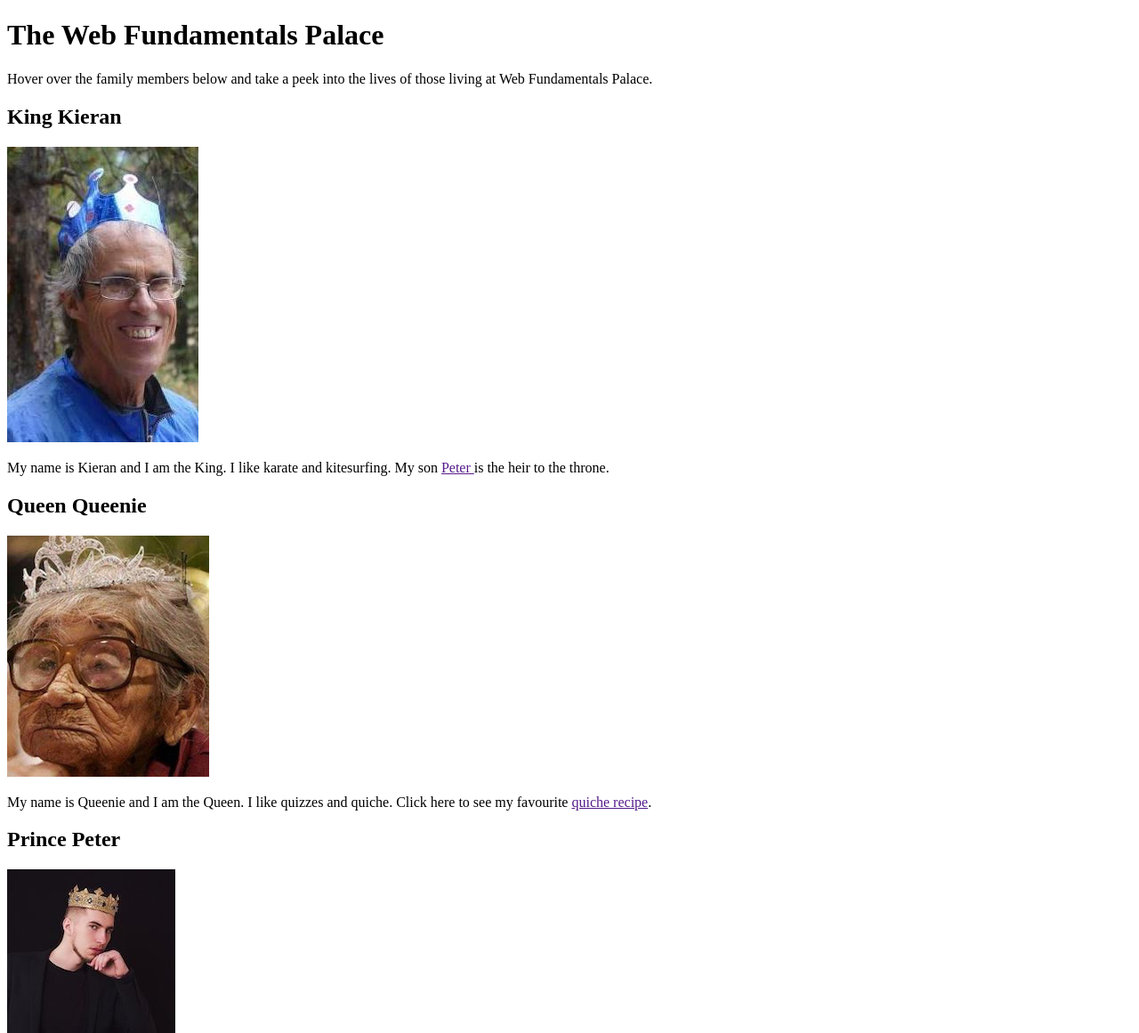
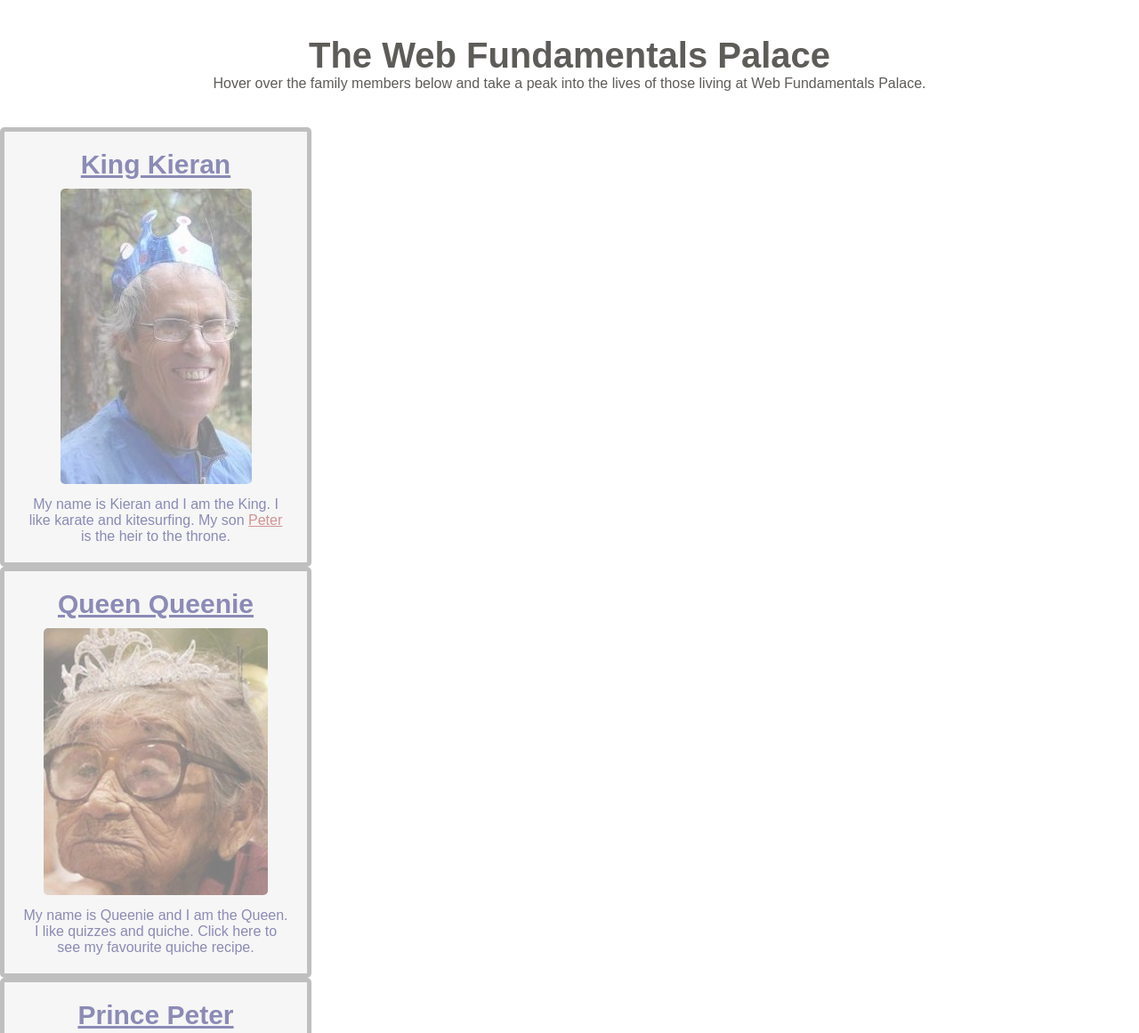
Before and after one commit to esmeebarr/web-fundamentals-palace, a plain HTML site: page index.html in a window 1280 px wide. Shown: the top 1161 px of the page at 89% size. Drawn offline with Linux system fonts and the light colour scheme.

Commit message:
Adding styles to our palace

```diff
--- a/index.html
+++ b/index.html
@@ -2,62 +2,60 @@
 <html lang="en">
 <head>
   <meta charset="UTF-8">
-  <meta http-equiv="X-UA-Compatible" content="IE=edge">
   <meta name="viewport" content="width=device-width, initial-scale=1.0">
   <title>The Web Fundamentals Palace</title>
+  <link rel="stylesheet" href="./styles.css">
 </head>
 <body>
-  <header>
+  <header id="header">
     <h1>The Web Fundamentals Palace</h1>
-    <p>Hover over the family members below and take a peek into the lives of those living at Web Fundamentals Palace.</p>
+    <p>Hover over the family members below and take a peak into the lives of those living at Web Fundamentals Palace.</p>
   </header>
   <main>
     <section id="king-and-queen">
-    <div>
+      <div class="card">
         <h2>King Kieran</h2>
         <img src="./images/king.jpg" alt="King Kieran">
-      <p>
-        My name is Kieran and I am the King. I like karate and kitesurfing. My son <a href="">Peter </a>is the heir to the throne.</p>
+        <p>My name is Kieran and I am the King. I like karate and kitesurfing. My son <a href="#peter">Peter</a> is the heir to the throne.</p>
       </div>
-
-    <div>
-      <h2>Queen Queenie</h2>
+      <div class="card">
+        <h3>Queen Queenie</h3>
         <img src="./images/queen.jpg" alt="Queen Queenie">
         <p>
-        My name is Queenie and I am the Queen. I like quizzes and quiche. Click here to see my favourite <a href="">quiche recipe</a>.</p>
+          My name is Queenie and I am the Queen. I like quizzes and quiche.
+          Click here to see my favourite quiche recipe.
+          <a href="https://www.bbc.co.uk/food/recipes/quichelorraine_71987" target="blank"></a>
+        </p>
       </div>
-
-    <section id="prince-and-princess">
-    <div>
-      <h2>Prince Peter</h2>
+    </section>
+    <section id="children">
+      <div class="card">
+        <h4 id="peter">Prince Peter</h4>
         <img src="./images/prince-peter.jpg" alt="Prince Peter">
-      <p>
-        My name is Peter the Prince. I like posing and pizza. Follow me on instagram<a href="">'@pengprincepeter'</a>.</p>
+        <p>My name is Peter the Prince. I like posing and pizza. Follow me on instagram <span>@pengprincepeter</span> </p>
       </div>
-
-    <div>
-      <h2>Princess Penelope</h2>
+      <div class="card">
+        <h5>Princess Penelope</h5>
         <img src="./images/princess-penelope.jpg" alt="Princess Penelope">
-      <p>
-        My name is penelope and I am the Princess. I like lots of things...
+        <p>My name is Penelope the Princess. I like lots of things...</p>
         <ul id='penelope-list'>
           <li>Pencils</li>
           <li>Peanut Butter</li>
           <li>Ponies</li>
-   <li>Pogo Sticks</li>
-
-    </p>
+          <li>Pogo sticks</li>
+        </ul>
       </div>
-
+    </section>
     <section id="susan">
-      <div>
-        <h2>Susan</h2>
-        <img src="./images/susan.jpg" alt="Susan">
-        <p>
-          My name is Susan and Penelope is my daughter! Not the Queen's! <a href=""></a>.</p>
+      <div class="card">
+        <h6>Susan</h6>
+        <img src="./images/susan.jpg" alt="Scullery maid">
+        <p>I am King Kieran's Mistress and Mother to the illigitimate Princess</p>
       </div>
-
     </section>
   </main>
+  <footer>
+    <a href="#header">Back to Top</a>
+  </footer>
 </body>
 </html>
--- /dev/null
+++ b/styles.css
@@ -0,0 +1,85 @@
+/* SPECIFICITY */
+/* GLOBAL RESET */
+
+* {
+  padding: 0;
+  margin: 0;
+}
+
+/* box sizing : contentbox -> width + padding + margin + border */
+/* border box -> width = width + padding + margin + border */
+
+/*
+#id -> USE A HASHTAG WITH IDS
+.classes -> USE A DOT WITH CLASSES
+selector{
+  CSS DECLARATIONS
+  property : value ;
+ }
+  */
+
+  body {
+    font-family: sans-serif;
+    /* SETTING A LIMIT TO HOW FAR IT CAN GO */
+    max width: 1000px;
+    margin: auto;
+  }
+
+  header {
+    text-align: center;
+    /* SETTING A FIXED HEIGHT */
+    padding: 40px;
+    color: rgb(94, 92, 89);
+  }
+
+  h1 {
+    font-size: 200px;
+  }
+
+  header h1 {
+    font-size: 40px;
+  }
+
+  .card {
+    width: 300px;
+    /* HEIGHT IS SET TO AUTO BY DEFAULT */
+    height: auto;
+    border: 5px solid gray;
+    border-radius: 5px;
+    /* TEXT ALIGN WITH IMAGES */
+    text-align: center;
+    /* HEX CODE / PREDEFINED COLOR */
+    background-color: #eee;
+    color: midnightblue;
+    padding: 20px;
+    /* opacity 0-1 */
+    opacity: 0.5;
+  }
+
+  .card:hover {
+    opacity: 1;
+  }
+
+  .card img {
+    margin: 10px;
+    min-height: 300px;
+    border-radius: 5px;
+  }
+
+  /* chain elements together with , */
+  h2, h3, h4, h5, h6 {
+    text-decoration: underline;
+    font-size: 30px;
+  }
+
+  /* select id's # */
+
+  #penelope-list {
+    list-style-type: none;
+  }
+
+  a,
+  a:active,
+  a:visited {
+    color: brown;
+  }
```
Lines whose indentation alone changed are shown as unchanged.
